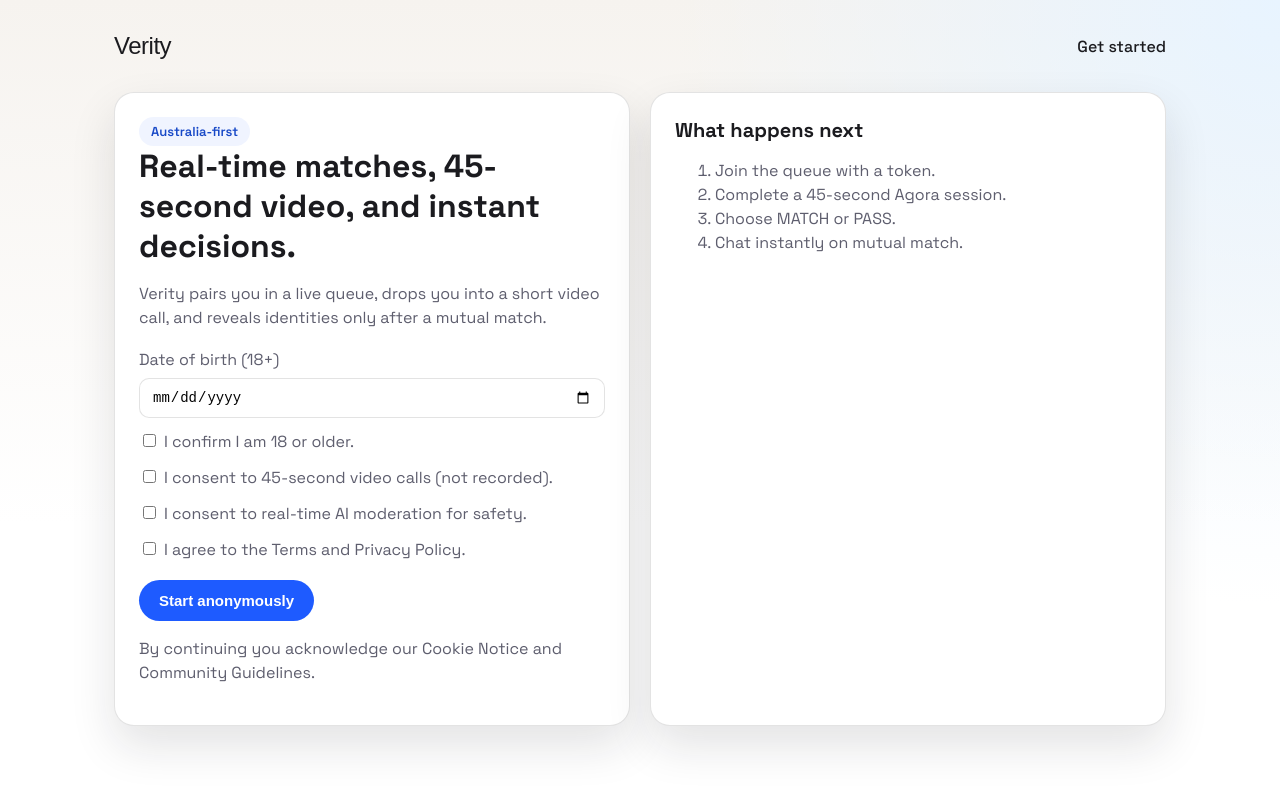
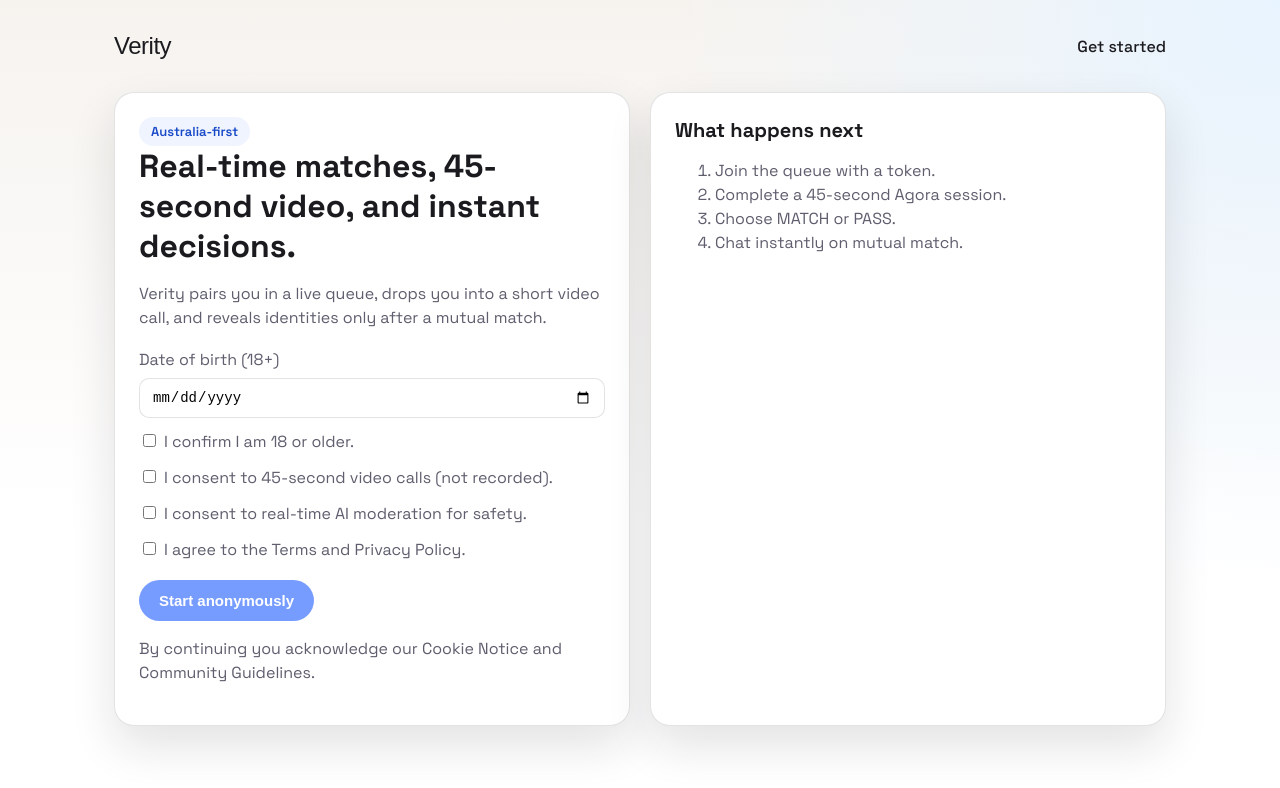
Before and after one commit to joshcabana/verity-backend, a React (Vite) app in the folder verity-web/: page /onboarding in a window 1280 px wide. Shown: the top 788 px of the page. Built offline with nearby package versions, Linux system fonts and the light colour scheme; no server answers; a web font is replaced by a local one.

Commit message:
docs: link legal drafts and gate onboarding by consent

```diff
--- a/verity-web/src/pages/Onboarding.tsx
+++ b/verity-web/src/pages/Onboarding.tsx
@@ -94,7 +94,7 @@ export const Onboarding: React.FC = () => {
             <Link to="/legal/privacy">Privacy Policy</Link>.
           </label>
         </div>
-        <button className="button" onClick={handleStart} disabled={loading}>
+        <button className="button" onClick={handleStart} disabled={loading || !ready}>
           {loading ? 'Creating profile...' : 'Start anonymously'}
         </button>
         <p className="subtle">
```
Also changed, not shown: 1 other file (tests, documents, lock files or other folders).
